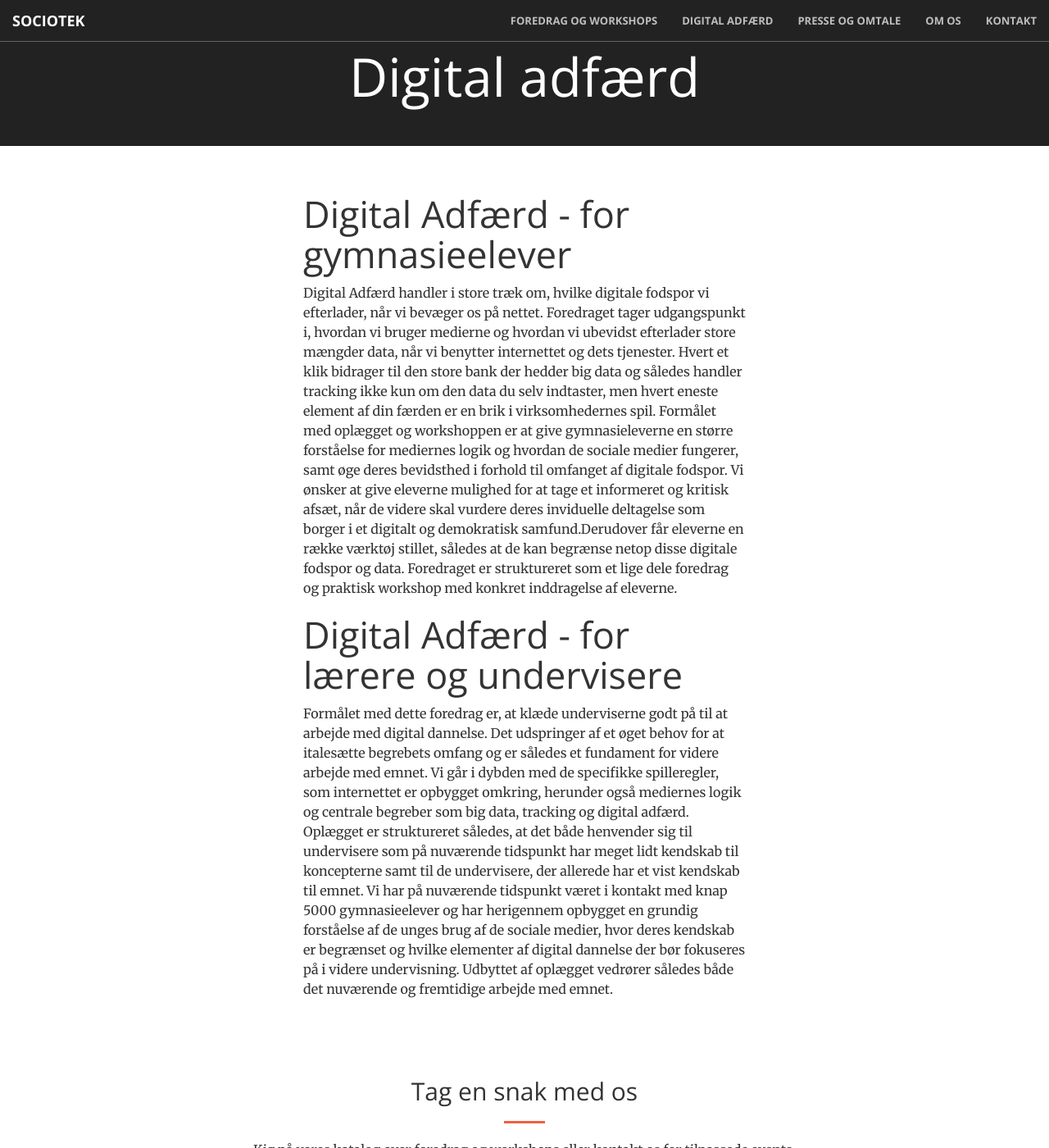
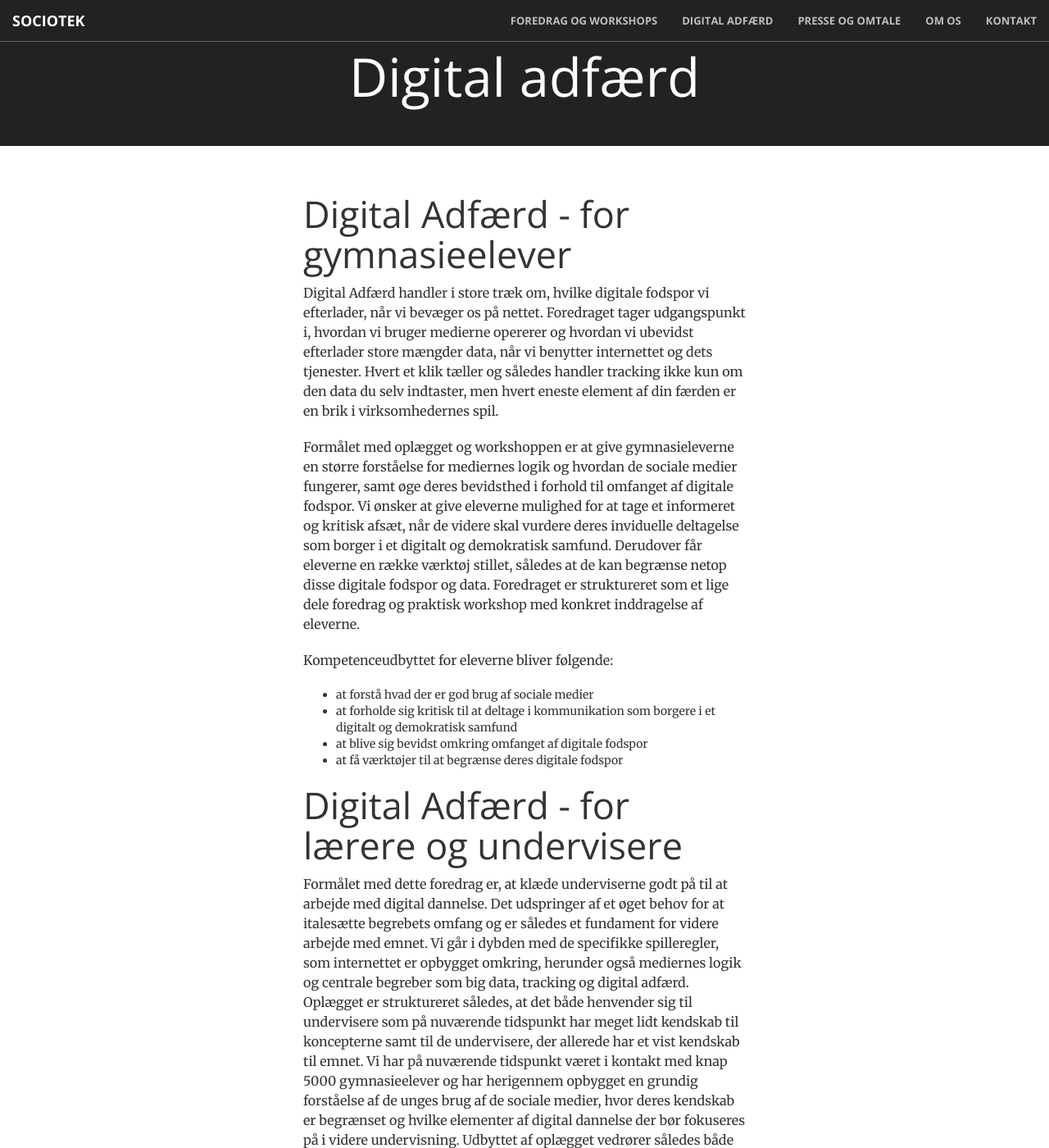
Before and after one commit to sociotek/sociotek.github.io, a Jekyll site: the page built from _posts/2017-01-01-digital-adfaerd.md, in a window 1280 px wide and 1400 px high. Shown: the whole window at 82% size. Built offline with Jekyll 4.4.1, drawn with Linux system fonts in a browser that asks for light colours.

Commit message:
update digiad

```diff
--- a/_posts/2017-01-01-digital-adfaerd.md
+++ b/_posts/2017-01-01-digital-adfaerd.md
@@ -5,8 +5,16 @@ title: Digital adfærd
 # Digital Adfærd - for gymnasieelever
 
 
-Digital Adfærd handler i store træk om, hvilke digitale fodspor vi efterlader, når vi bevæger os på nettet. Foredraget tager udgangspunkt i, hvordan vi bruger medierne og hvordan vi ubevidst efterlader store mængder data, når vi benytter internettet og dets tjenester. Hvert et klik bidrager til den store bank der hedder big data og således handler tracking ikke kun om den data du selv indtaster, men hvert eneste element af din færden er en brik i virksomhedernes spil.
-Formålet med oplægget og workshoppen er at give gymnasieleverne en større forståelse for mediernes logik og hvordan de sociale medier fungerer, samt øge deres bevidsthed i forhold til omfanget af digitale fodspor. Vi ønsker at give eleverne mulighed for at tage et informeret og kritisk afsæt, når de videre skal vurdere deres inviduelle deltagelse som borger i et digitalt og demokratisk samfund.Derudover får eleverne en række værktøj stillet, således at de kan begrænse netop disse digitale fodspor og data. Foredraget er struktureret som et lige dele foredrag og praktisk workshop med konkret inddragelse af eleverne.
+Digital Adfærd handler i store træk om, hvilke digitale fodspor vi efterlader, når vi bevæger os på nettet. Foredraget tager udgangspunkt i, hvordan vi bruger medierne opererer og hvordan vi ubevidst efterlader store mængder data, når vi benytter internettet og dets tjenester. Hvert et klik tæller og således handler tracking ikke kun om den data du selv indtaster, men hvert eneste element af din færden er en brik i virksomhedernes spil.
+
+Formålet med oplægget og workshoppen er at give gymnasieleverne en større forståelse for mediernes logik og hvordan de sociale medier fungerer, samt øge deres bevidsthed i forhold til omfanget af digitale fodspor. Vi ønsker at give eleverne mulighed for at tage et informeret og kritisk afsæt, når de videre skal vurdere deres inviduelle deltagelse som borger i et digitalt og demokratisk samfund. Derudover får eleverne en række værktøj stillet, således at de kan begrænse netop disse digitale fodspor og data. Foredraget er struktureret som et lige dele foredrag og praktisk workshop med konkret inddragelse af eleverne.
+
+Kompetenceudbyttet for eleverne bliver følgende:
+- at forstå hvad der er god brug af sociale medier
+- at forholde sig kritisk til at deltage i kommunikation som borgere i et digitalt og demokratisk samfund
+- at blive sig bevidst omkring omfanget af digitale fodspor
+- at få værktøjer til at begrænse deres digitale fodspor
+
 
 
 # Digital Adfærd - for lærere og undervisere
```
